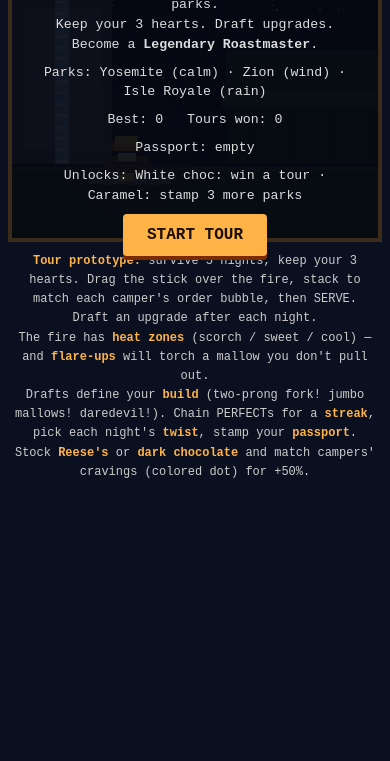
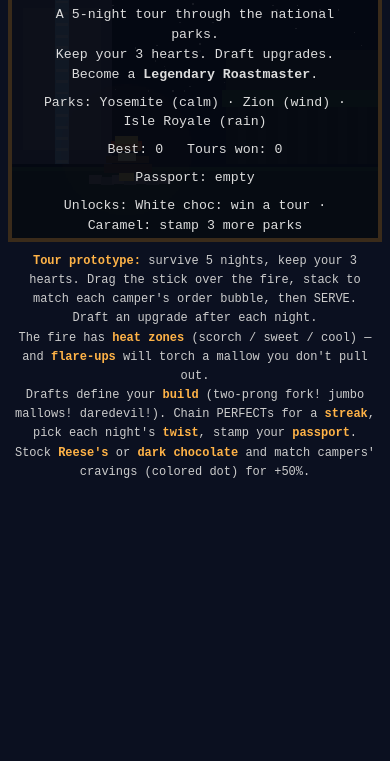
Before and after one commit to sen2008/smore-simulator, a plain HTML site: page index.html in a window 390 px wide. Shown: the part 83-844 px from the top of the page. Drawn offline with Linux system fonts and the light colour scheme.

Commit message:
Fix draft-screen UI bugs from Android playtest
- Stop drawing the night HUD behind draft/event overlays: it ghosted
  through the translucent panel (NIGHT 1/5, TIME 0, coins visible behind
  the cards). The overlays already print their own hearts/coins.
- Draft overlay: use safe-center + vertical scroll so tall card content
  can't spill out of the canvas and collide with the page header on
  portrait phones.
Mirrored the HUD fix in the Godot build.

```diff
--- a/index.html
+++ b/index.html
@@ -25,8 +25,9 @@
   #overlay {
     position: absolute; inset: 4px; display: none;
     background: rgba(5, 8, 18, 0.92);
-    flex-direction: column; align-items: center; justify-content: center;
+    flex-direction: column; align-items: center; justify-content: safe center;
     text-align: center; padding: 12px; box-sizing: border-box; gap: 8px;
+    overflow-y: auto;
   }
   #overlay.show { display: flex; }
   #overlay h2 { color: #ffb347; margin: 0; font-size: clamp(15px, 4.5vw, 22px); letter-spacing: 2px; }
@@ -878,9 +879,8 @@
     drawPlate();
     drawStick(now);
     drawHUD();
-  } else if (tour && (screen === 'draft' || screen === 'event')) {
-    drawHUD();
   }
+  // draft/event overlays print their own hearts/coins; the canvas HUD only ghosted through them
 
   if (flashT > 0) { ctx.fillStyle = 'rgba(255,40,40,' + (flashT * 0.4).toFixed(2) + ')'; ctx.fillRect(0, 0, W, H); }
 
```
Also changed, not shown: 1 other file.
